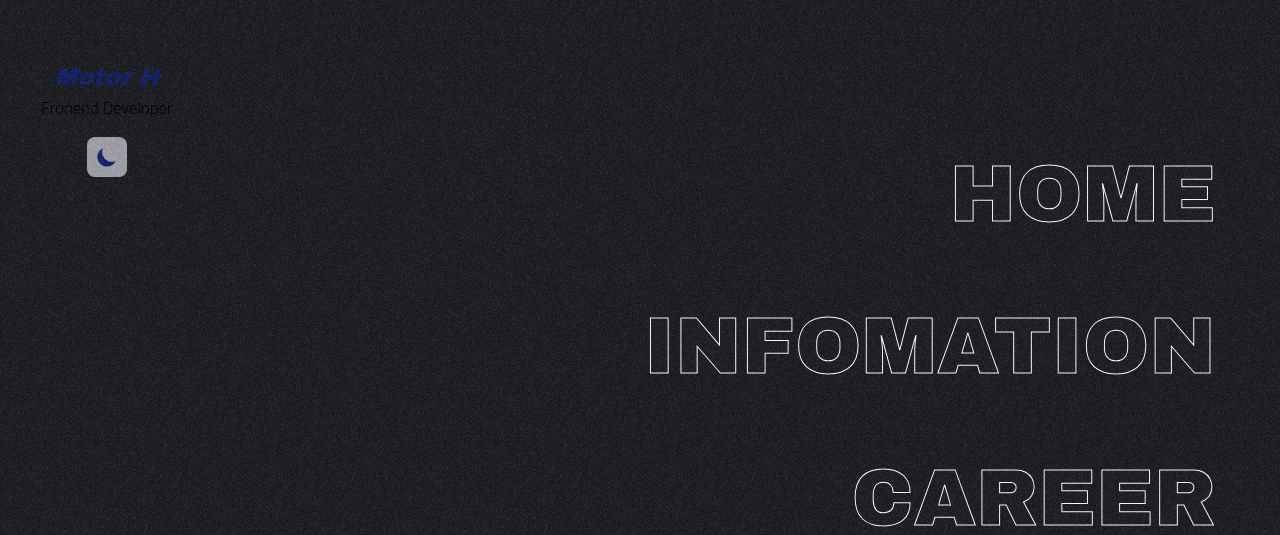
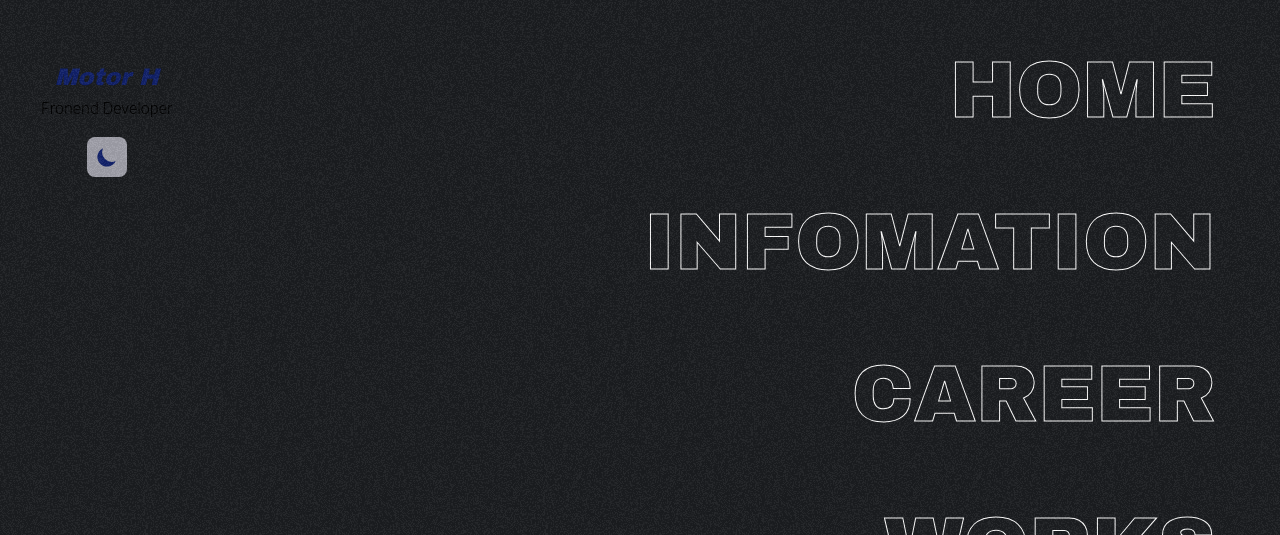
Before and after one commit to ghkdsigm/https---github.com-ghkdsigm-new-portfolio-2022-v2, a Vue app in the folder my-portpolio/: page / in a window 1280 px wide. Shown: the part 265-800 px from the top of the page. Built offline with nearby package versions, Linux system fonts and the light colour scheme; a web font is replaced by a local one.

Commit message:
마진 탑 테마 수정

```diff
--- a/my-portpolio/src/components/HeadLine.vue
+++ b/my-portpolio/src/components/HeadLine.vue
@@ -1,5 +1,5 @@
 <template>
-  <div class="self-center xl:mt-96 lg:mt-80 md:mt-12 mt-0 text-right flex-col flex">
+  <div class="self-center xl:mt-[35vh] lg:mt-80 md:mt-12 mt-0 text-right flex-col flex">
     <div style="text-align:right; text-align:-webkit-right;" >
       <router-link :to="route.path" class="transition-all ease-in-out linkWrap block w-fit" v-for="route in routes" :key="route">
         <div v-if="route.meta.isMenu" class="">
--- a/my-portpolio/tailwind.config.js
+++ b/my-portpolio/tailwind.config.js
@@ -31,6 +31,9 @@ module.exports = {
           xl: '5rem',
           '2xl': '0rem',
         },
+        margin: {
+          '35vh': '35vh',
+        }
       },
     },
   },
```
